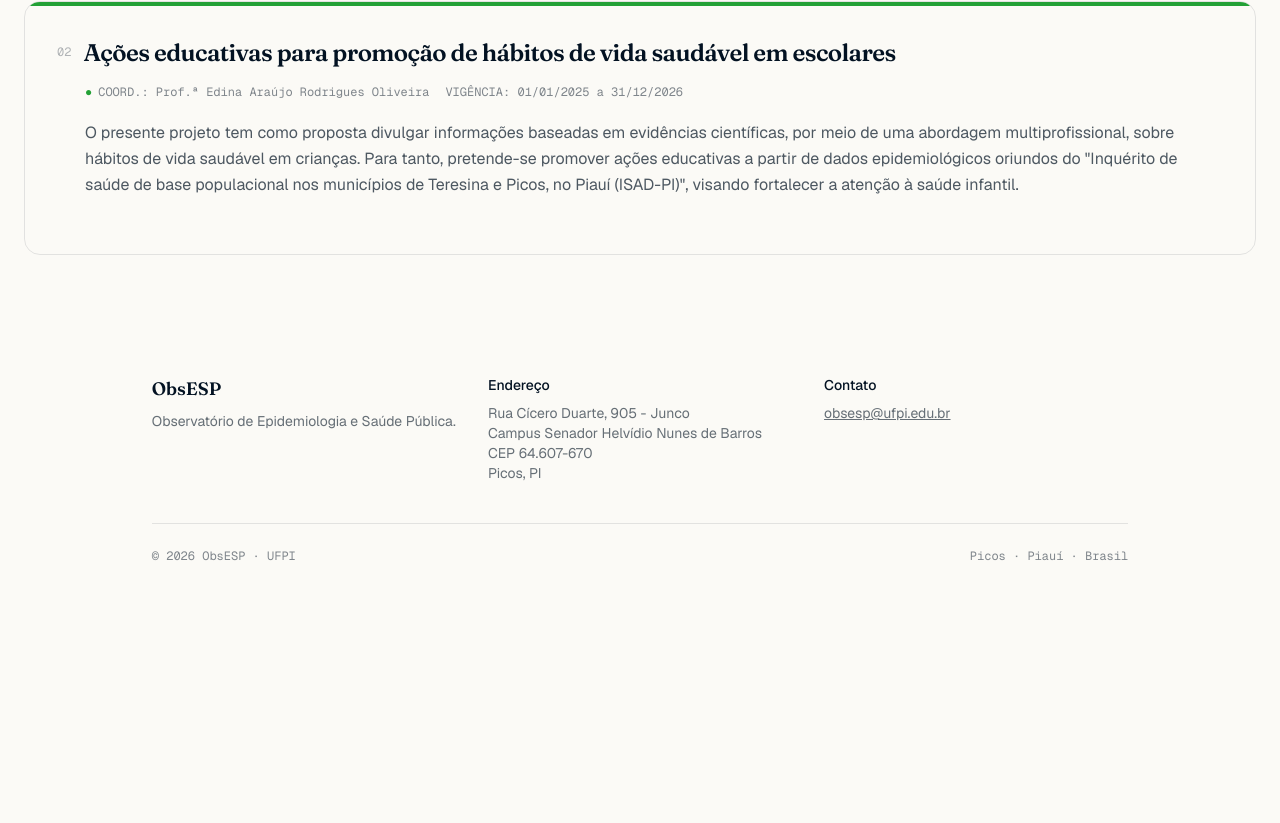
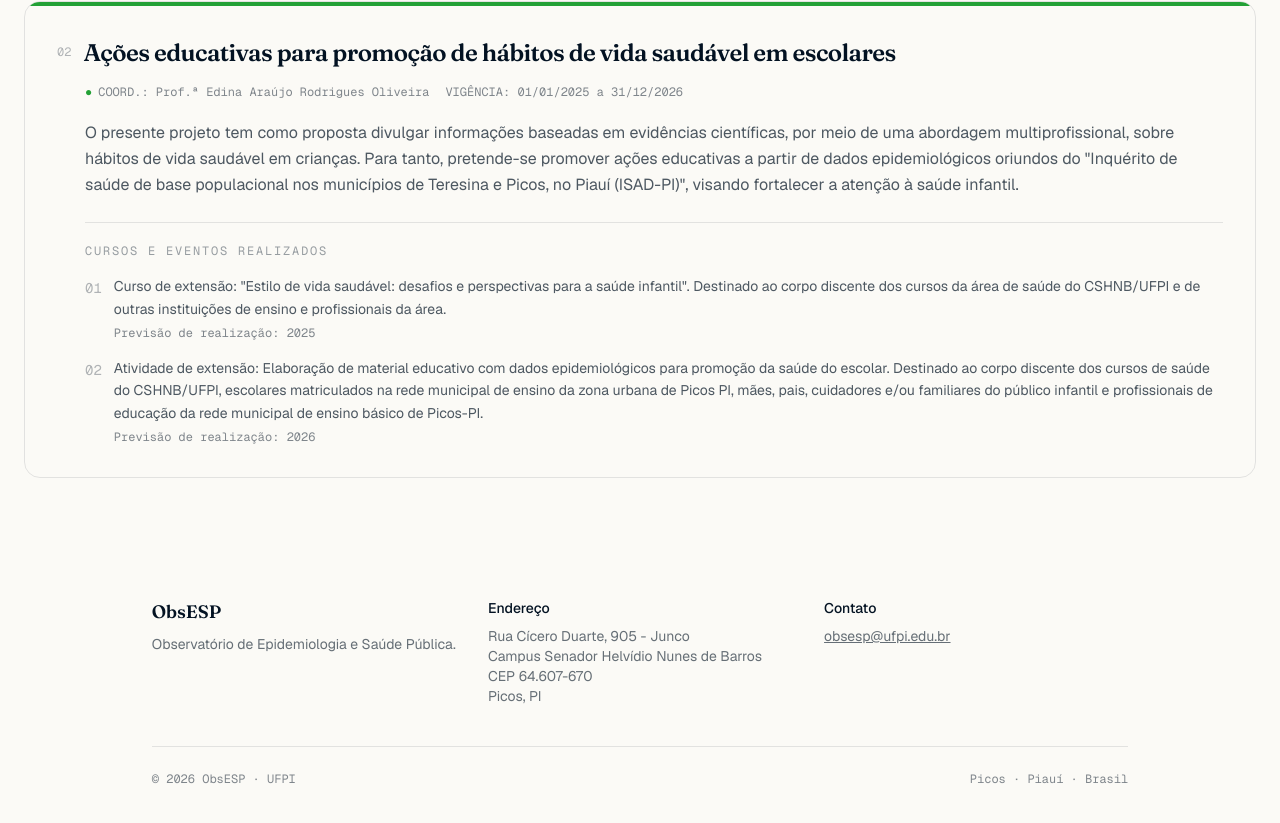
Before and after one commit to suehtamxx/gpesc-site, a Next.js app: page /programas-projetos in a window 1280 px wide. Shown: the part 930-1753 px from the top of the page. Before the commit the page ends 1550 px from the top, so only its background shows below. Built offline with nearby package versions, Linux system fonts and the light colour scheme.

Commit message:
fix: Acrescenta informacao em um paragrafo na tela de programas e projetos

```diff
--- a/app/programas-projetos/page.tsx
+++ b/app/programas-projetos/page.tsx
@@ -1,5 +1,6 @@
 import { Header } from '@/components/Header';
 import { Footer } from '@/components/Footer';
+import { noSSR } from 'next/dynamic';
 
 const BRAND = {
   yellow: 'var(--brand-yellow)',
@@ -32,7 +33,16 @@ const projetos = [
     coordenador: 'Prof.ª Edina Araújo Rodrigues Oliveira',
     vigencia: '01/01/2025 a 31/12/2026',
     descricao: `O presente projeto tem como proposta divulgar informações baseadas em evidências científicas, por meio de uma abordagem multiprofissional, sobre hábitos de vida saudável em crianças. Para tanto, pretende-se promover ações educativas a partir de dados epidemiológicos oriundos do "Inquérito de saúde de base populacional nos municípios de Teresina e Picos, no Piauí (ISAD-PI)", visando fortalecer a atenção à saúde infantil.`,
-    cursos: [],
+    cursos: [
+      {
+        nome: 'Curso de extensão: "Estilo de vida saudável: desafios e perspectivas para a saúde infantil". Destinado ao corpo discente dos cursos da área de saúde do CSHNB/UFPI e de outras instituições de ensino e profissionais da área.',
+        previsao: '2025',
+      },
+      {
+        nome: 'Atividade de extensão: Elaboração de material educativo com dados epidemiológicos para promoção da saúde do escolar. Destinado ao corpo discente dos cursos de saúde do CSHNB/UFPI, escolares matriculados na rede municipal de ensino da zona urbana de Picos PI, mães, pais, cuidadores e/ou familiares do público infantil e profissionais de educação da rede municipal de ensino básico de Picos-PI.',
+        previsao: '2026',
+      }
+    ],
     accentColor: BRAND.green,
     tag: '02',
   },
```
